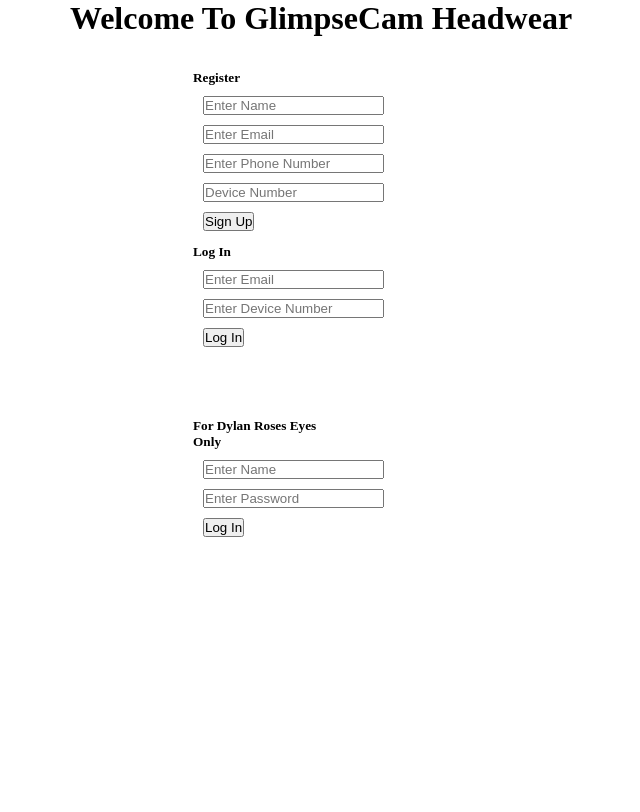
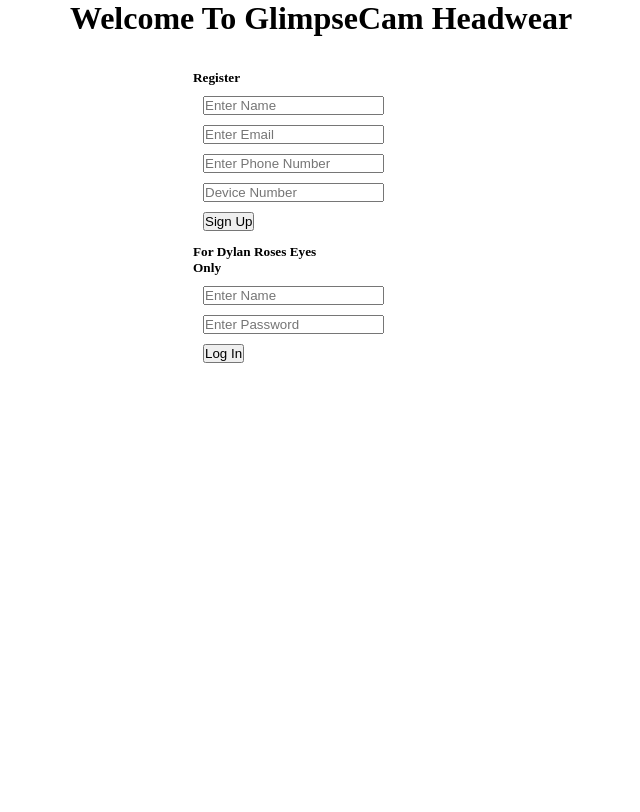
Before and after one commit to Cnovotn/RoughDraftGlimpseProject, a Django app: template apps/glimpse_app/templates/homepage.html in a window 1280 px wide. Shown: the top 812 px of the page, without its empty margins (319-959 px from the left). Run offline with Django 3.2, Linux system fonts and the light colour scheme; the template is opened without the code that fills it, so the values that code supplies are empty; some libraries are stand-ins or nearby versions.

Commit message:
Update homepage.html

```diff
--- a/apps/glimpse_app/templates/homepage.html
+++ b/apps/glimpse_app/templates/homepage.html
@@ -88,15 +88,9 @@
                 {% endfor %}
             </ul>
             {% endif %}
-            <div class="inputBox">
-                <form action="/login" method="POST">
-                    {% csrf_token %}
-                    <h5>Log In</h5>
-                    <input type="email" placeholder="Enter Email" name="emailsLogin">
-                    <input type="text" placeholder="Enter Device Number" name="deviceNumber">
-                    <input type="submit" value="Log In">
-                </form>
-            </div>
+
+
+
             <div class="inputBox">
                 <form action="/godModeCheck" method="POST">
                     {% csrf_token %}
```
